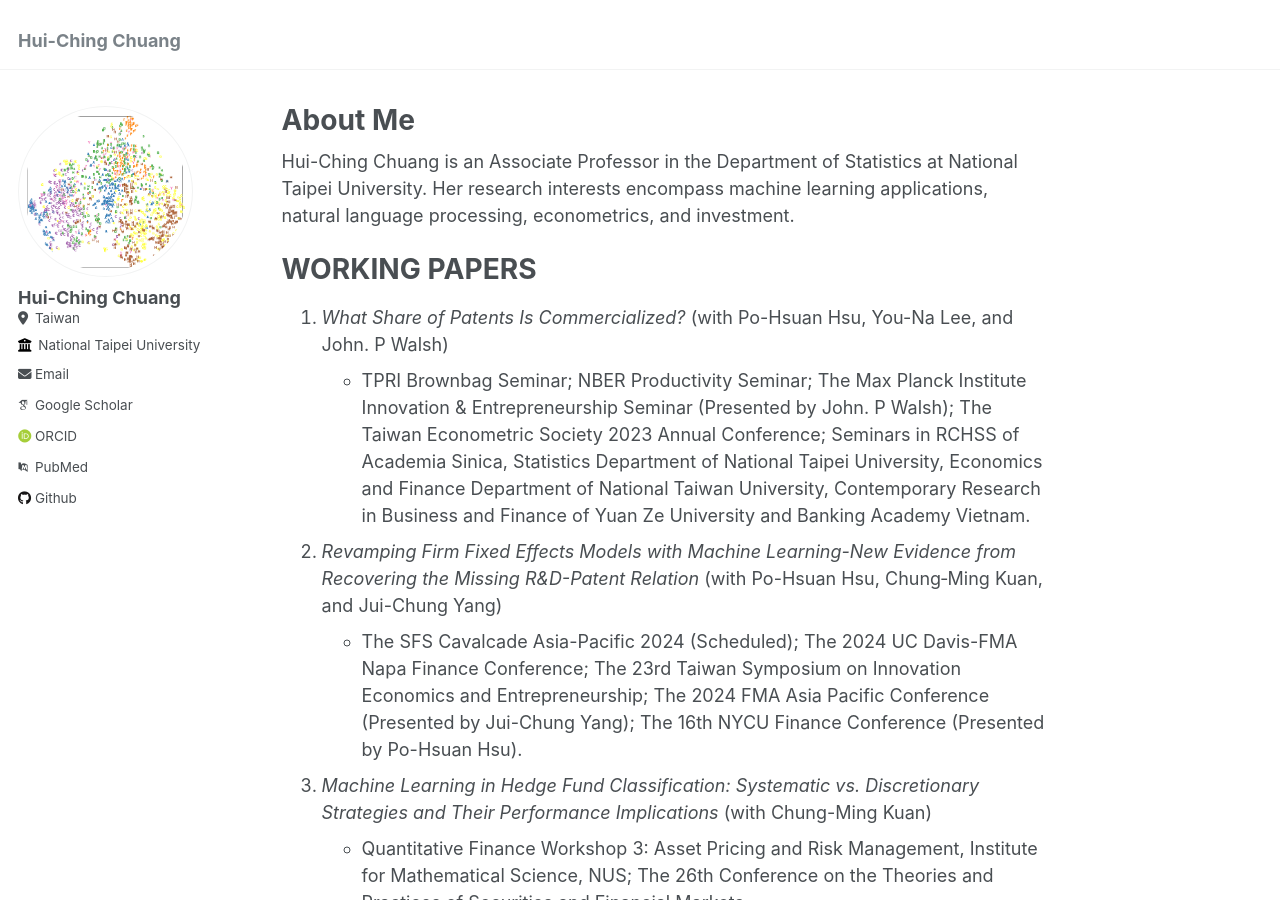
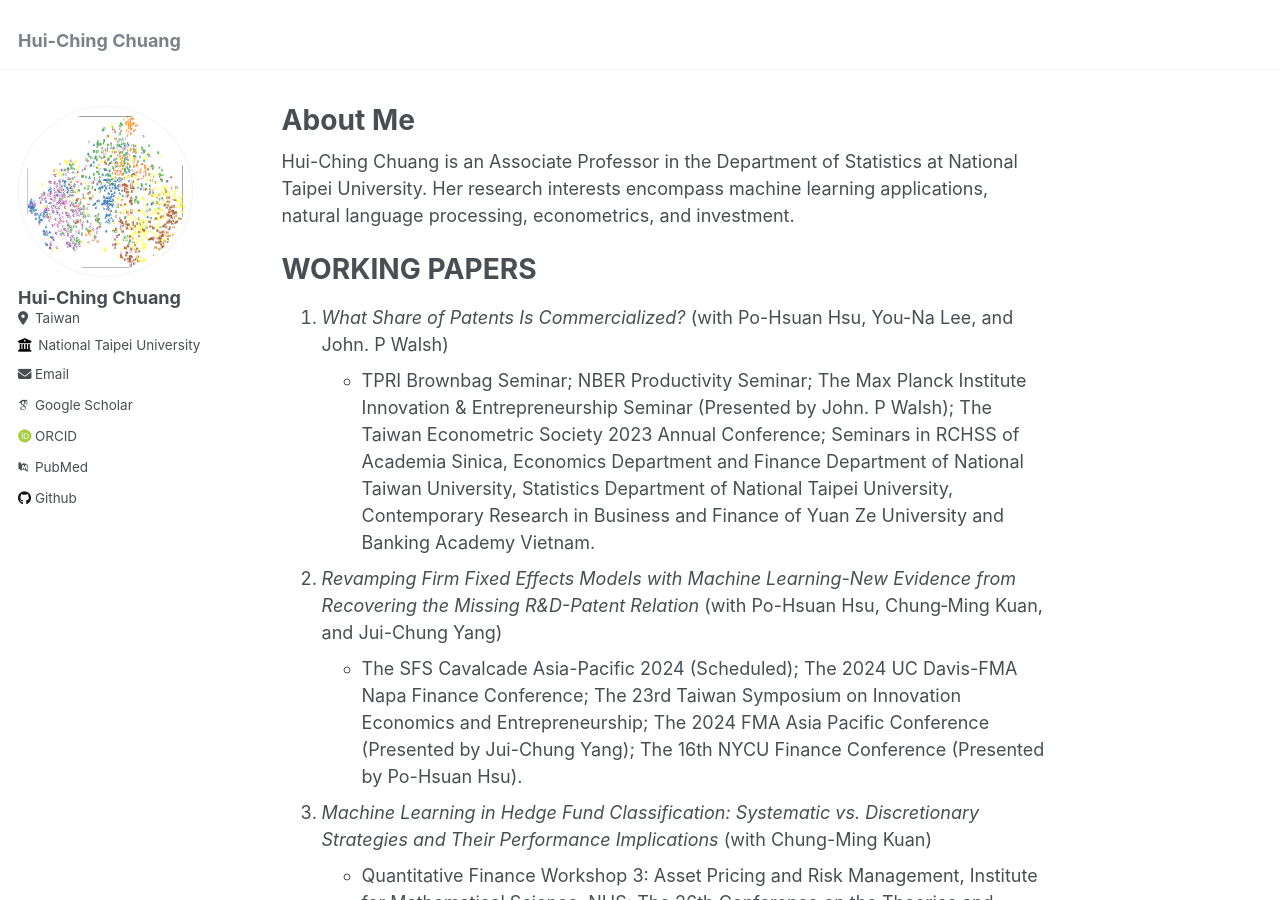
Before and after one commit to hcchuang/hcchuang.github.io, a Jekyll site: the page built from _pages/about.md, in a window 1280 px wide and 900 px high. Built offline with Jekyll 4.4.1, drawn with Linux system fonts in a browser that asks for light colours; some web fonts are replaced.

Commit message:
Update about.md

```diff
--- a/_pages/about.md
+++ b/_pages/about.md
@@ -14,7 +14,7 @@ Hui-Ching Chuang is an Associate Professor in the Department of Statistics at Na
 WORKING PAPERS
 ======
 1.  _What Share of Patents Is Commercialized?_ (with Po-Hsuan Hsu, You-Na Lee, and John. P Walsh)
-   -  TPRI Brownbag Seminar; NBER Productivity Seminar; The Max Planck Institute Innovation & Entrepreneurship Seminar (Presented by John. P Walsh); The Taiwan Econometric Society 2023 Annual Conference; Seminars in RCHSS of Academia Sinica, Statistics Department of National Taipei University, Economics and Finance Department of National Taiwan University, Contemporary Research in Business and Finance of Yuan Ze University and Banking Academy Vietnam.
+   -  TPRI Brownbag Seminar; NBER Productivity Seminar; The Max Planck Institute Innovation & Entrepreneurship Seminar (Presented by John. P Walsh); The Taiwan Econometric Society 2023 Annual Conference; Seminars in RCHSS of Academia Sinica, Economics Department and Finance Department of National Taiwan University, Statistics Department of National Taipei University,  Contemporary Research in Business and Finance of Yuan Ze University and Banking Academy Vietnam.
 1.  _Revamping Firm Fixed Effects Models with Machine Learning-New Evidence from Recovering the Missing R&D-Patent Relation_ (with Po-Hsuan Hsu, Chung‐Ming Kuan, and Jui-Chung Yang)
    - The SFS Cavalcade Asia-Pacific 2024 (Scheduled); The 2024 UC Davis-FMA Napa Finance Conference; The 23rd Taiwan Symposium on Innovation Economics and Entrepreneurship; The 2024 FMA Asia Pacific Conference (Presented by Jui-Chung Yang); The 16th NYCU Finance Conference (Presented by Po-Hsuan Hsu).
 1.  _Machine Learning in Hedge Fund Classification: Systematic vs. Discretionary Strategies and Their Performance Implications_ (with Chung-Ming Kuan)
```
